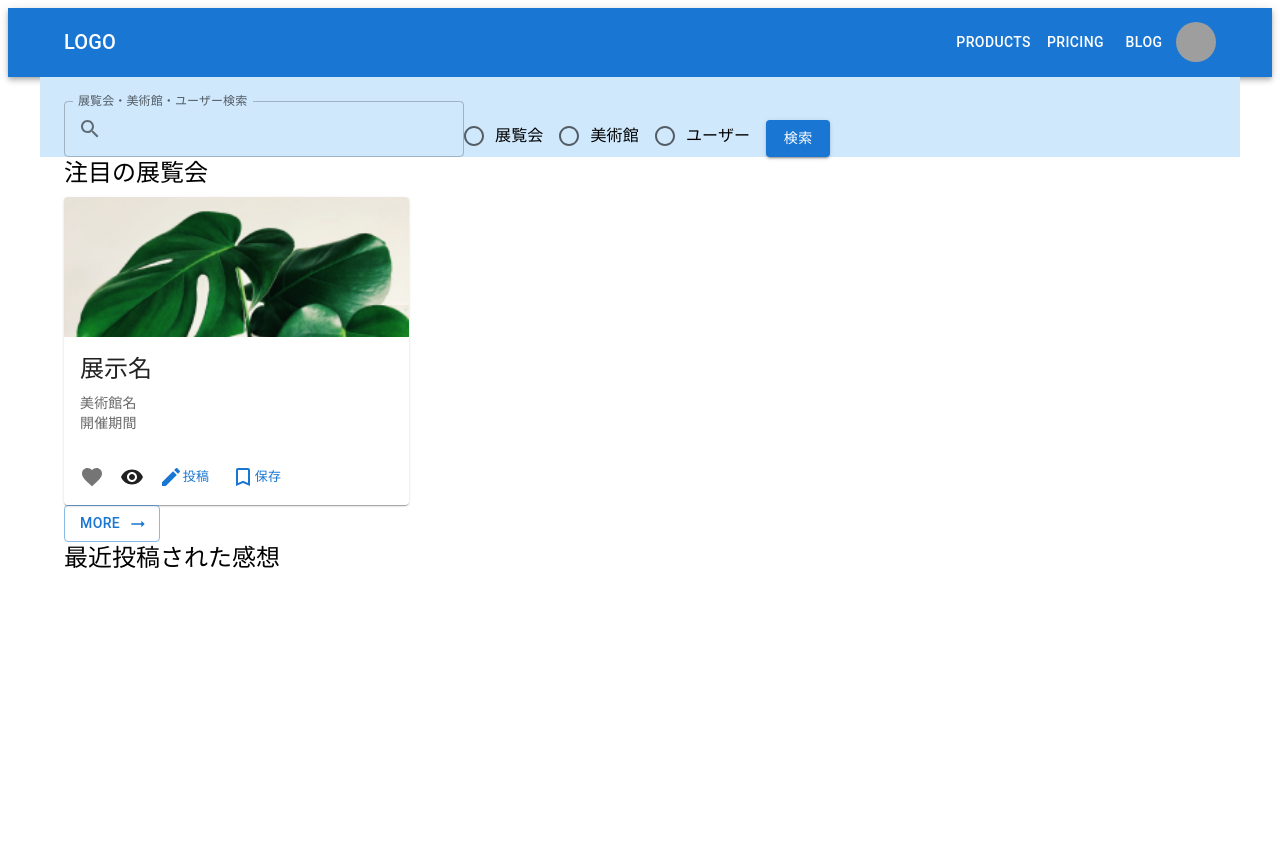
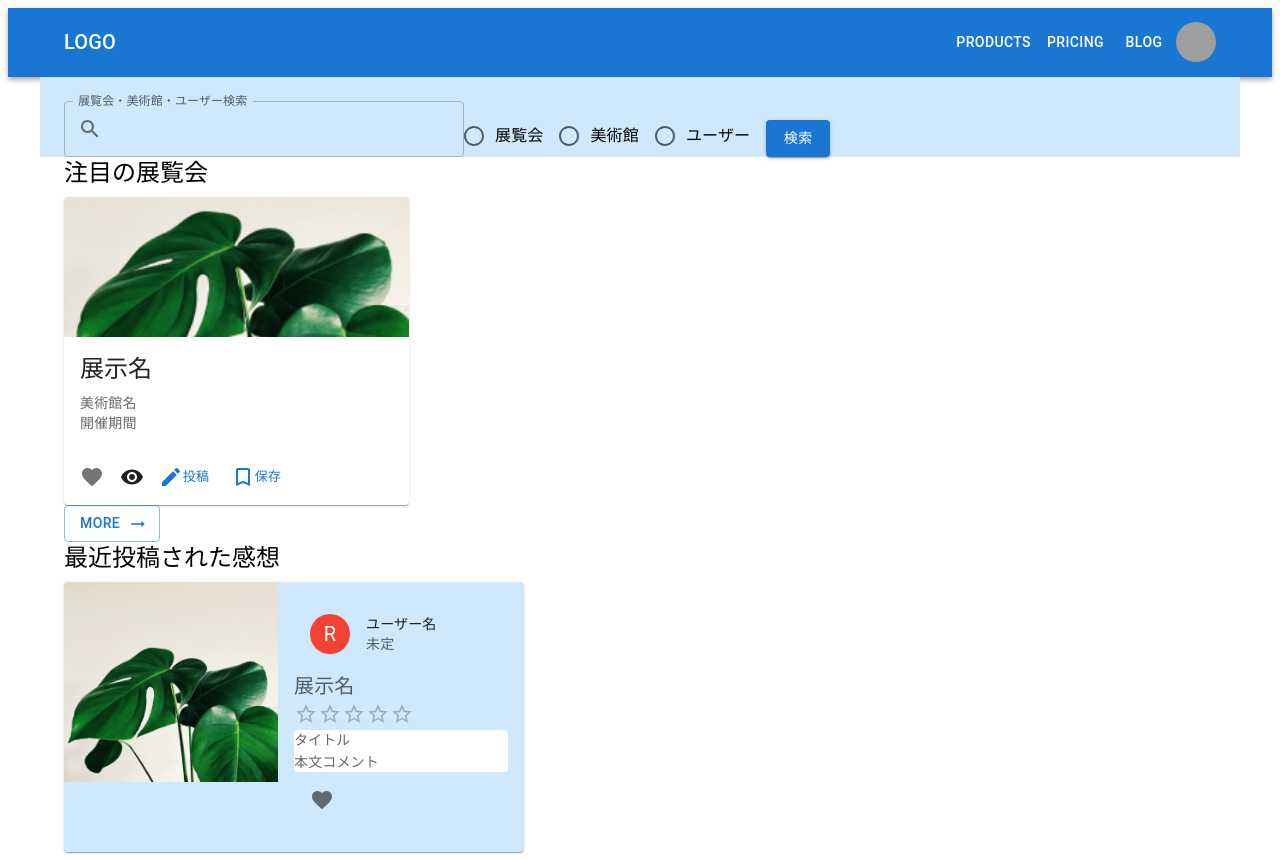
Before and after one commit to monstera3/ato, a React (Create React App) app: page / in a window 1280 px wide. Before the commit the page ends 800 px from the top, so only its background shows below. Built offline with nearby package versions, Linux system fonts and the light colour scheme; grey boxes are pictures that could not be loaded.

Commit message:
feat: add 感想カード

```diff
--- a/src/components/RecentlyReview.tsx
+++ b/src/components/RecentlyReview.tsx
@@ -1,6 +1,17 @@
 import React from 'react';
-import { Container, Typography } from '@mui/material';
-
+import sampleImg from '../assets/images/sample1.png'
+import {
+  Avatar,
+  Card,
+  CardActions,
+  CardContent,
+  CardHeader,
+  CardMedia,
+  Container, IconButton, Paper, Rating,
+  Typography
+} from '@mui/material';
+import { red } from '@mui/material/colors';
+import FavoriteIcon from '@mui/icons-material/Favorite';
 
 export const RecentlyReview=()=> {
   return (
@@ -9,6 +20,50 @@ export const RecentlyReview=()=> {
         <Typography gutterBottom variant="h5" component="div">
           最近投稿された感想
         </Typography>
+
+        <Card
+              sx={{ maxWidth: 460,display: 'flex',bgcolor:'#cfe8fc' }}>
+          <CardMedia
+            component="img"
+            height="200"
+            image={sampleImg}
+            alt="Paella dish"
+          />
+
+          <CardContent sx={{ width: 460 }}>
+            <CardHeader
+              avatar={
+                <Avatar sx={{ bgcolor: red[500] }} aria-label="recipe">
+                  R
+                </Avatar>
+              }
+              title="ユーザー名"
+              subheader="未定"
+            />
+            <Typography variant="h6" color="text.secondary">
+              展示名
+            </Typography>
+            <Rating name="read-only" readOnly />
+            <Paper elevation={0}>
+              <Typography variant="subtitle2" color="text.secondary">
+                タイトル
+              </Typography>
+              <Typography variant="body2" color="text.secondary">
+                本文コメント
+              </Typography>
+            </Paper>
+
+
+
+            <CardActions disableSpacing>
+              <IconButton aria-label="add to favorites">
+                <FavoriteIcon />
+              </IconButton>
+
+            </CardActions>
+          </CardContent>
+
+          </Card>
       </Container>
 
 
```
